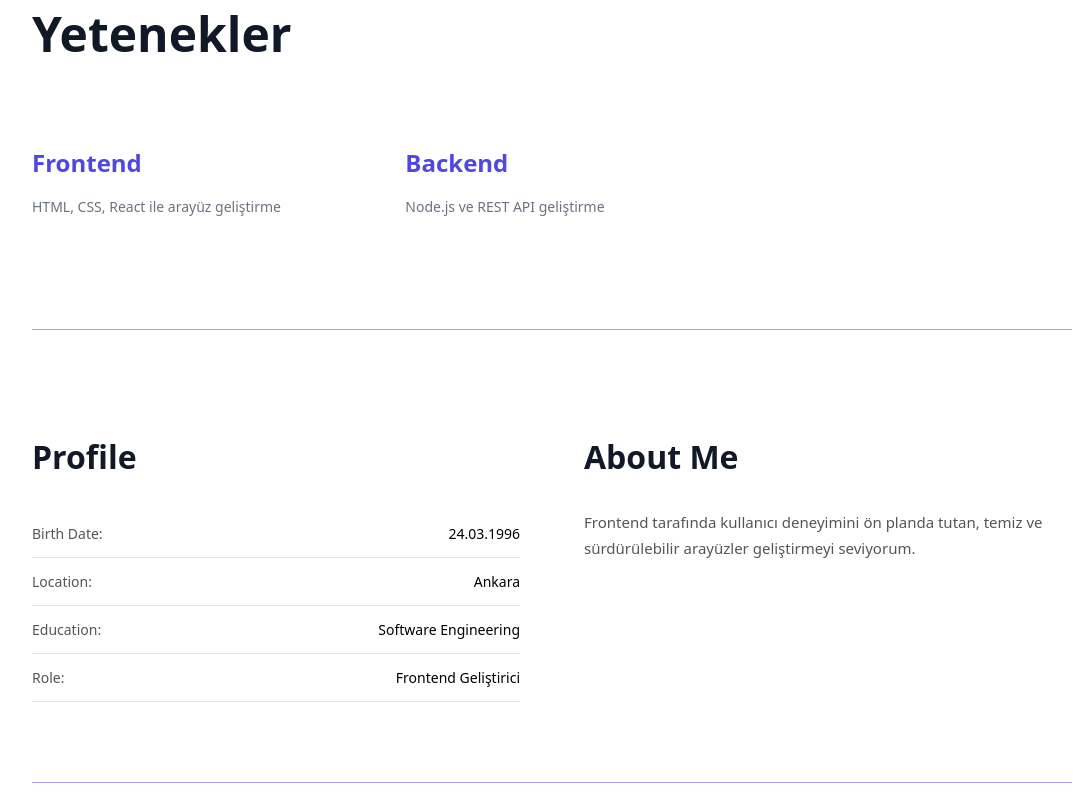
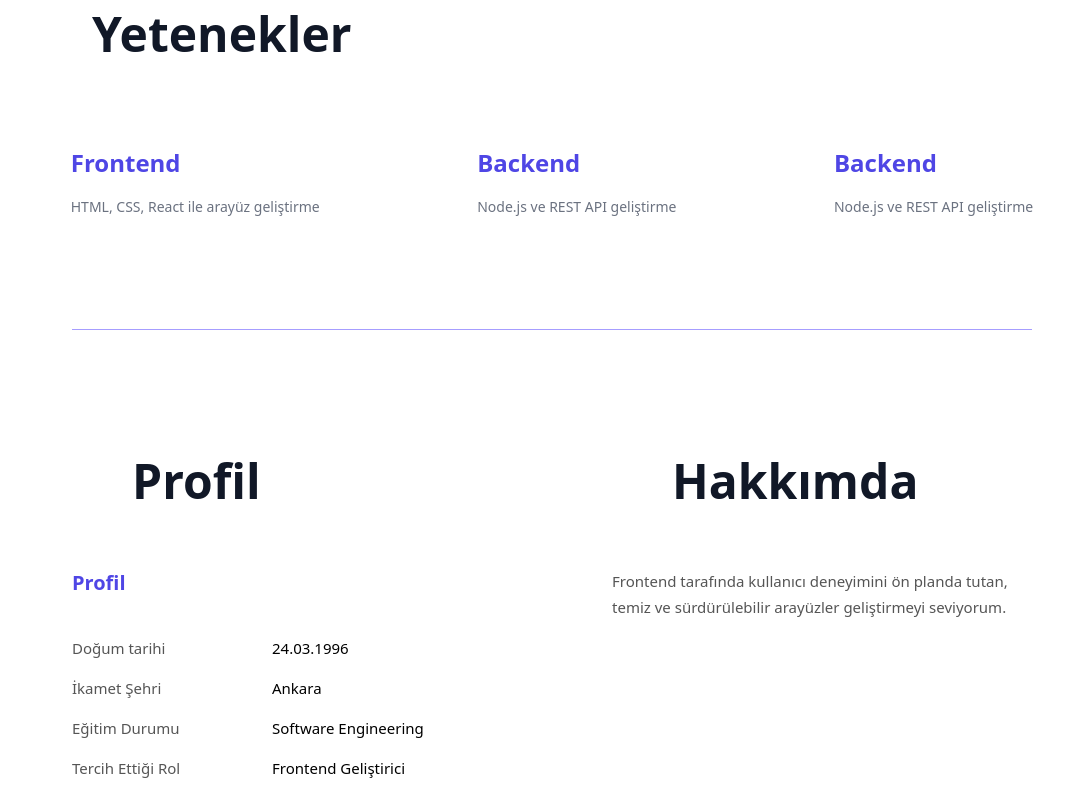
Before and after one commit to icozugurcihan/portfolio, a React (Vite) app: page / in a window 1280 px wide. Shown: the part 800-1600 px from the top of the page, without its empty margins (88-1161 px from the left). Built offline with nearby package versions, Linux system fonts and the light colour scheme.

Commit message:
Profile.jsx geliştirmesi, CSS geliştirmesi,Profile.json güncellendi

```diff
--- a/src/App.jsx
+++ b/src/App.jsx
@@ -13,7 +13,6 @@ function App() {
             <Skills />
             <Profile />
             <Projects />
-
             <Footer />
         </>
     );
--- a/src/components/Profile.jsx
+++ b/src/components/Profile.jsx
@@ -5,38 +5,44 @@ import profile from "../data/profile.json";
 export default function Profile() {
     const { language } = useContext(LanguageContext);
 
-    const personal = profile.personal;
-    const about = profile.about?.[language];
-    const role = profile.personal?.role?.[language];
+    const { labels, personal, about } = profile;
 
     return (
         <section className="profile">
             <div className="profile-left">
-                <h2 className="section-title">Profile</h2>
+                <h2 className="section-title">
+                    {labels[language].profile}
+                </h2>
+
+                <h3 className="profile-subtitle">
+                    {labels[language].profile}
+                </h3>
 
                 <ul className="profile-list">
                     <li>
-                        <span>Birth Date:</span>
-                        <span>{personal?.birthDate || "-"}</span>
+                        <span>{labels[language].birthDate}</span>
+                        <span>{personal.birthDate}</span>
                     </li>
                     <li>
-                        <span>Location:</span>
-                        <span>{personal?.location || "-"}</span>
+                        <span>{labels[language].location}</span>
+                        <span>{personal.location}</span>
                     </li>
                     <li>
-                        <span>Education:</span>
-                        <span>{personal?.education || "-"}</span>
+                        <span>{labels[language].education}</span>
+                        <span>{personal.education}</span>
                     </li>
                     <li>
-                        <span>Role:</span>
-                        <span>{role || "-"}</span>
+                        <span>{labels[language].role}</span>
+                        <span>{personal.role[language]}</span>
                     </li>
                 </ul>
             </div>
 
             <div className="profile-right">
-                <h2 className="section-title">About Me</h2>
-                <p>{about || "-"}</p>
+                <h2 className="section-title">
+                    {labels[language].about}
+                </h2>
+                <p>{about[language]}</p>
             </div>
         </section>
     );
--- a/src/data/profile.json
+++ b/src/data/profile.json
@@ -10,6 +10,37 @@
   "social": {
     "github": "https://github.com/almila",
     "linkedin": "https://linkedin.com/in/almila"
+  },
+    "labels": {
+    "TR": {
+      "profile": "Profil",
+      "about": "Hakkımda",
+      "birthDate": "Doğum tarihi",
+      "location": "İkamet Şehri",
+      "education": "Eğitim Durumu",
+      "role": "Tercih Ettiği Rol"
+    },
+    "EN": {
+      "profile": "Profile",
+      "about": "About Me",
+      "birthDate": "Birth Date",
+      "location": "Location",
+      "education": "Education",
+      "role": "Preferred Role"
+    }
+  },
+  "personal": {
+    "birthDate": "24.03.1996",
+    "location": "Ankara",
+    "education": "Software Engineering",
+    "role": {
+      "TR": "Frontend Geliştirici",
+      "EN": "Frontend Developer"
+    }
+  },
+  "about": {
+    "TR": "Frontend tarafında kullanıcı deneyimini ön planda tutan, temiz ve sürdürülebilir arayüzler geliştirmeyi seviyorum.",
+    "EN": "I enjoy building clean and sustainable user interfaces with a strong focus on user experience."
   },
   "personal": {
     "birthDate": "24.03.1996",
--- a/src/data/skills.json
+++ b/src/data/skills.json
@@ -20,5 +20,16 @@
       "TR": "Node.js ve REST API geliştirme",
       "EN": "Developing REST APIs with Node.js"
     }
+  },
+    {
+    "id": 3,
+    "title": {
+      "TR": "Backend",
+      "EN": "Backend"
+    },
+    "description": {
+      "TR": "Node.js ve REST API geliştirme",
+      "EN": "Developing REST APIs with Node.js"
+    }
   }
 ]
--- a/src/index.css
+++ b/src/index.css
@@ -140,7 +140,7 @@ body.dark {
 
 .hero {
     display: flex;
-    justify-content: center;
+    justify-content: space-around;
     align-items: center;
     gap: 64px;
     padding: 80px 120px;
@@ -282,6 +282,7 @@ body.dark .hero-text p {
 
 .skills {
   padding: 96px 120px;
+
 }
 
 /* Skills başlığı */
@@ -290,13 +291,16 @@ body.dark .hero-text p {
   font-weight: 700;
   color: #111827;
   margin-bottom: 56px;
+  padding-left: 60px
+
 }
 
 /* Grid yapı */
 .skills-grid {
-  display: grid;
+  display: flex;
   grid-template-columns: repeat(3, 1fr);
   gap: 80px;
+    justify-content: space-around;
 }
 
 /* Skill kartı */
@@ -407,29 +411,26 @@ body.dark .project-tag {
 
 
 /* =========================
-   PROFILE SECTION
+   PROFILE
 ========================= */
 
 .profile {
     padding: 80px 120px;
     display: grid;
     grid-template-columns: 1fr 1fr;
-    gap: 64px;
+    gap: 120px;
+    max-width: 1200px;
+    margin: 0 auto;
 }
 
-/* Başlıklar */
-.profile .section-title {
-    font-size: 32px;
+/* Sol */
+.profile-subtitle {
+    font-size: 20px;
+    font-weight: 600;
+    color: #4f46e5;
     margin-bottom: 32px;
 }
 
-/* Sol taraf */
-.profile-left {
-    display: flex;
-    flex-direction: column;
-}
-
-/* Liste */
 .profile-list {
     list-style: none;
     padding: 0;
@@ -437,13 +438,30 @@ body.dark .project-tag {
 }
 
 .profile-list li {
-    display: flex;
-    justify-content: space-between;
-    align-items: center;
-    padding: 14px 0;
-    border-bottom: 1px solid #e5e5e5;
-    font-size: 14px;
+    display: grid;
+    grid-template-columns: 200px 1fr;
+    padding: 10px 0;
+    font-size: 15px;
 }
+
+.profile-list li span:first-child {
+    font-weight: 600;
+}
+
+/* Sağ */
+.profile-right p {
+    max-width: 420px;
+    line-height: 1.7;
+    color: #6b7280;
+}
+
+/* Dark mode */
+body.dark .profile-right p {
+    color: #cbd5e1;
+}
+
+/* Responsive */
+
 
 /* Label */
 .profile-list li span:first-child {
```
